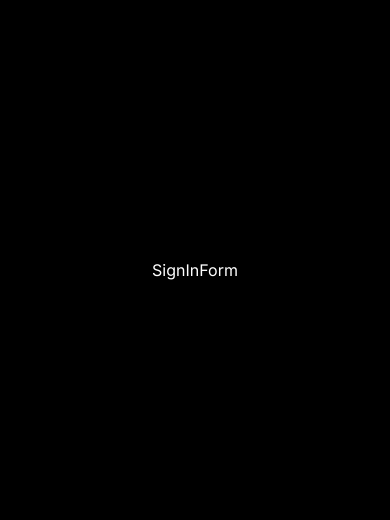
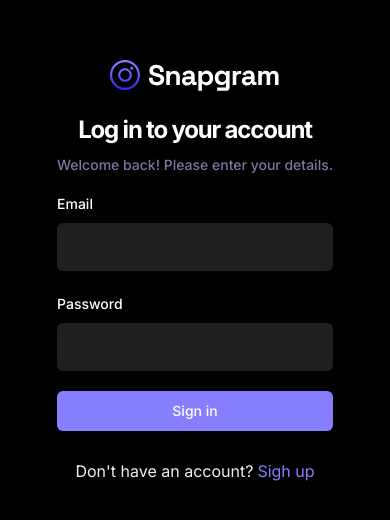
Before and after one commit to mohammadali-amd/Instagram-Clone, a React (Vite) app: page /sign-in in a window 390 px wide. Shown: the part 152-672 px from the top of the page. Built offline with nearby package versions, Linux system fonts and the light colour scheme; no server answers.

Commit message:
Authentication with react-query

```diff
--- a/package.json
+++ b/package.json
@@ -14,6 +14,7 @@
     "@radix-ui/react-label": "^2.0.2",
     "@radix-ui/react-slot": "^1.0.2",
     "@radix-ui/react-toast": "^1.1.5",
+    "@tanstack/react-query": "^5.28.2",
     "appwrite": "^13.0.1",
     "class-variance-authority": "^0.7.0",
     "clsx": "^2.1.0",
--- a/src/_auth/forms/SignInForm.tsx
+++ b/src/_auth/forms/SignInForm.tsx
@@ -1,8 +1,114 @@
-import React from 'react'
+import { zodResolver } from "@hookform/resolvers/zod"
+import { Link, useNavigate } from "react-router-dom"
+import { useForm } from "react-hook-form"
+
+import { SignInValidation } from "@/lib/validation"
+import { z } from "zod"
+
+import { Button } from "@/components/ui/button"
+import { Form, FormControl, FormField, FormItem, FormLabel, FormMessage, } from "@/components/ui/form"
+import { Input } from "@/components/ui/input"
+import Loader from "@/components/shared/Loader"
+import { useToast } from "@/components/ui/use-toast"
+import { useSignInAccount } from "@/lib/react-query/queriesAndMutations"
+import { useUserContext } from "@/context/AuthContext"
 
 const SignInForm = () => {
+   const { toast } = useToast();
+   const { checkAuthUser, isLoading: isUserLoading } = useUserContext();
+   const navigate = useNavigate();
+
+   const { mutateAsync: signInAccount } = useSignInAccount();
+
+   // 1. Define your form.
+   const form = useForm<z.infer<typeof SignInValidation>>({
+      resolver: zodResolver(SignInValidation),
+      defaultValues: {
+         email: "",
+         password: "",
+      },
+   })
+
+   // 2. Define a submit handler.
+   async function onSubmit(values: z.infer<typeof SignInValidation>) {
+      const session = await signInAccount({
+         email: values.email,
+         password: values.password,
+      })
+
+      if (!session) {
+         return toast({ title: 'Sign in failed. Please try again.' })
+      }
+
+      const isLoggedIn = await checkAuthUser();
+
+      if (isLoggedIn) {
+         form.reset();
+
+         navigate('/');
+      } else {
+         return toast({ title: 'Sign up failed. Please try again.' })
+      }
+   }
+
    return (
-      <div>SignInForm</div>
+      <Form {...form}>
+         <div className="sm:w-420 flex flex-center flex-col">
+            <img src="/assets/images/logo.svg" alt="logo" />
+
+            <h2 className="h3-bold md:h2-bold pt-5 md:pt-12">
+               Log in to your account
+            </h2>
+
+            <p className="text-light-3 small-medium md:base-regular mt-2">
+               Welcome back! Please enter your details.
+            </p>
+
+            <form onSubmit={form.handleSubmit(onSubmit)} className="flex flex-col gap-5 w-full mt-4">
+               <FormField
+                  control={form.control}
+                  name="email"
+                  render={({ field }) => (
+                     <FormItem>
+                        <FormLabel>Email</FormLabel>
+                        <FormControl>
+                           <Input type="email" className="shad-input" {...field} />
+                        </FormControl>
+                        <FormMessage />
+                     </FormItem>
+                  )}
+               />
+               <FormField
+                  control={form.control}
+                  name="password"
+                  render={({ field }) => (
+                     <FormItem>
+                        <FormLabel>Password</FormLabel>
+                        <FormControl>
+                           <Input type="password" className="shad-input" {...field} />
+                        </FormControl>
+                        <FormMessage />
+                     </FormItem>
+                  )}
+               />
+
+               <Button type="submit" className="shad-button_primary">
+                  {isUserLoading ? (
+                     <div className="flex-center gap-2">
+                        <Loader /> Loading...
+                     </div>
+                  ) : "Sign in"}
+               </Button>
+
+               <p className="text-small-regular text-light-2 text-center mt-2">
+                  Don't have an account?
+                  <Link to="/sign-up" className="text-primary-500 text-small-semibold ml-1">
+                     Sigh up
+                  </Link>
+               </p>
+            </form>
+         </div>
+      </Form>
    )
 }
 
--- a/src/_auth/forms/SignUpForm.tsx
+++ b/src/_auth/forms/SignUpForm.tsx
@@ -1,23 +1,25 @@
 import { zodResolver } from "@hookform/resolvers/zod"
-import { Link } from "react-router-dom"
+import { Link, useNavigate } from "react-router-dom"
 
 import { useForm } from "react-hook-form"
 import { SignUpValidation } from "@/lib/validation"
 import { z } from "zod"
-
-import { createUserAccount } from "@/lib/appwrite/api"
 
 import { Button } from "@/components/ui/button"
 import { Form, FormControl, FormField, FormItem, FormLabel, FormMessage, } from "@/components/ui/form"
 import { Input } from "@/components/ui/input"
 import Loader from "@/components/shared/Loader"
 import { useToast } from "@/components/ui/use-toast"
-
+import { useCreateUserAccount, useSignInAccount } from "@/lib/react-query/queriesAndMutations"
+import { useUserContext } from "@/context/AuthContext"
 
 const SignUpForm = () => {
-   const { toast } = useToast()
+   const { toast } = useToast();
+   const { checkAuthUser, isLoading: isUserLoading } = useUserContext();
+   const navigate = useNavigate();
 
-   const isLoading = false;
+   const { mutateAsync: createUserAccount, isPending: isCreatingAccount } = useCreateUserAccount();
+   const { mutateAsync: signInAccount, isPending: isSigningIn } = useSignInAccount();
 
    // 1. Define your form.
    const form = useForm<z.infer<typeof SignUpValidation>>({
@@ -38,7 +40,24 @@ const SignUpForm = () => {
          return toast({ title: "Sign up failed. Please try again." })
       }
 
-      // const session = await signInAccount()
+      const session = await signInAccount({
+         email: values.email,
+         password: values.password,
+      })
+
+      if (!session) {
+         return toast({ title: 'Sign in failed. Please try again.' })
+      }
+
+      const isLoggedIn = await checkAuthUser();
+
+      if (isLoggedIn) {
+         form.reset();
+
+         navigate('/');
+      } else {
+         return toast({ title: 'Sign up failed. Please try again.' })
+      }
    }
 
    return (
@@ -109,7 +128,7 @@ const SignUpForm = () => {
                />
 
                <Button type="submit" className="shad-button_primary">
-                  {isLoading ? (
+                  {isCreatingAccount ? (
                      <div className="flex-center gap-2">
                         <Loader /> Loading...
                      </div>
--- /dev/null
+++ b/src/context/AuthContext.tsx
@@ -0,0 +1,88 @@
+import { useState, useEffect, useContext, createContext } from "react"
+import { IContextType, IUser } from "@/types"
+import { getCurrentUser } from "@/lib/appwrite/api";
+import { useNavigate } from "react-router-dom";
+
+export const INITIAL_USER = {
+   id: '',
+   name: '',
+   username: '',
+   email: '',
+   imageUrl: '',
+   bio: '',
+}
+
+const INITIAL_STATE = {
+   user: INITIAL_USER,
+   isLoading: false,
+   isAuthenticated: false,
+   setUser: () => { },
+   setIsAuthenticated: () => { },
+   checkAuthUser: async () => false as boolean,
+}
+
+const AuthContext = createContext<IContextType>(INITIAL_STATE);
+
+const AuthProvider = ({ children }: { children: React.ReactNode }) => {
+   const [user, setUser] = useState<IUser>(INITIAL_USER);
+   const [isLoading, setisLoading] = useState(false);
+   const [isAuthenticated, setIsAuthenticated] = useState(false);
+
+   const navigate = useNavigate();
+
+   const checkAuthUser = async () => {
+      try {
+         const currentAccount = await getCurrentUser();
+
+         if (currentAccount) {
+            setUser({
+               id: currentAccount.$id,
+               name: currentAccount.name,
+               username: currentAccount.username,
+               email: currentAccount.email,
+               imageUrl: currentAccount.imageUrl,
+               bio: currentAccount.bio,
+            })
+
+            setIsAuthenticated(true);
+
+            return true;
+         }
+
+         return false;
+      } catch (error) {
+         console.log(error);
+         return false;
+      } finally {
+         setisLoading(false);
+      }
+   };
+
+   useEffect(() => {
+      // localStorage.getItem('cookieFallback') === null
+      if (
+         localStorage.getItem('cookieFallback') === '[]'
+      ) navigate('/sign-in')
+
+      checkAuthUser();
+   }, [])
+
+   const value = {
+      user,
+      setUser,
+      isLoading,
+      isAuthenticated,
+      setIsAuthenticated,
+      checkAuthUser,
+   }
+
+   return (
+      <AuthContext.Provider value={value}>
+         {children}
+      </AuthContext.Provider>
+   )
+}
+
+export default AuthProvider
+
+export const useUserContext = () => useContext(AuthContext);
--- /dev/null
+++ b/src/lib/react-query/QueryProvider.tsx
@@ -0,0 +1,12 @@
+import { ReactNode } from 'react'
+import { QueryClient, QueryClientProvider } from '@tanstack/react-query'
+
+const queryClient = new QueryClient();
+
+export const QueryProvider = ({ children }: { children: ReactNode }) => {
+   return (
+      <QueryClientProvider client={queryClient}>
+         {children}
+      </QueryClientProvider>
+   )
+}
--- /dev/null
+++ b/src/lib/react-query/queriesAndMutations.tsx
@@ -0,0 +1,23 @@
+import {
+   useQuery,
+   useMutation,
+   useQueryClient,
+   useInfiniteQuery,
+} from '@tanstack/react-query';
+import { INewUser } from '@/types';
+import { createUserAccount, signInAccount } from '../appwrite/api';
+
+export const useCreateUserAccount = () => {
+   return useMutation({
+      mutationFn: (user: INewUser) => createUserAccount(user)
+   })
+}
+
+export const useSignInAccount = () => {
+   return useMutation({
+      mutationFn: (user: {
+         email: string,
+         password: string
+      }) => signInAccount(user),
+   })
+}
--- a/src/lib/validation/index.ts
+++ b/src/lib/validation/index.ts
@@ -1,5 +1,4 @@
 import * as z from "zod"
-
 
 export const SignUpValidation = z.object({
    name: z.string().min(2, { message: 'Name must be at least 2 characters.' }),
@@ -7,3 +6,8 @@ export const SignUpValidation = z.object({
    email: z.string().email(),
    password: z.string().min(8, { message: 'Password must be at least 8 characters.' }),
 })
+
+export const SignInValidation = z.object({
+   email: z.string().email(),
+   password: z.string().min(8, { message: 'Password must be at least 8 characters.' }),
+})
--- a/src/main.tsx
+++ b/src/main.tsx
@@ -2,9 +2,15 @@ import ReactDOM from 'react-dom/client';
 import { BrowserRouter } from 'react-router-dom';
 
 import App from './App';
+import AuthProvider from './context/AuthContext';
+import { QueryProvider } from './lib/react-query/QueryProvider';
 
 ReactDOM.createRoot(document.getElementById('root')!).render(
    <BrowserRouter>
-      <App />
+      <QueryProvider>
+         <AuthProvider>
+            <App />
+         </AuthProvider>
+      </QueryProvider>
    </BrowserRouter>
 );
--- a/src/types/index.ts
+++ b/src/types/index.ts
@@ -1,3 +1,12 @@
+export type IContextType = {
+   user: IUser,
+   isLoading: boolean,
+   setUser: React.Dispatch<React.SetStateAction<IUser>>,
+   isAuthenticated: boolean,
+   setIsAuthenticated: React.Dispatch<React.SetStateAction<boolean>>,
+   checkAuthUser: () => Promise<boolean>,
+}
+
 export type INavLink = {
    imgURL: string;
    route: string;
```
Also changed, not shown: src/lib/appwrite/api.ts (+37 -1 lines), 1 other file (tests, documents, lock files or other folders).
